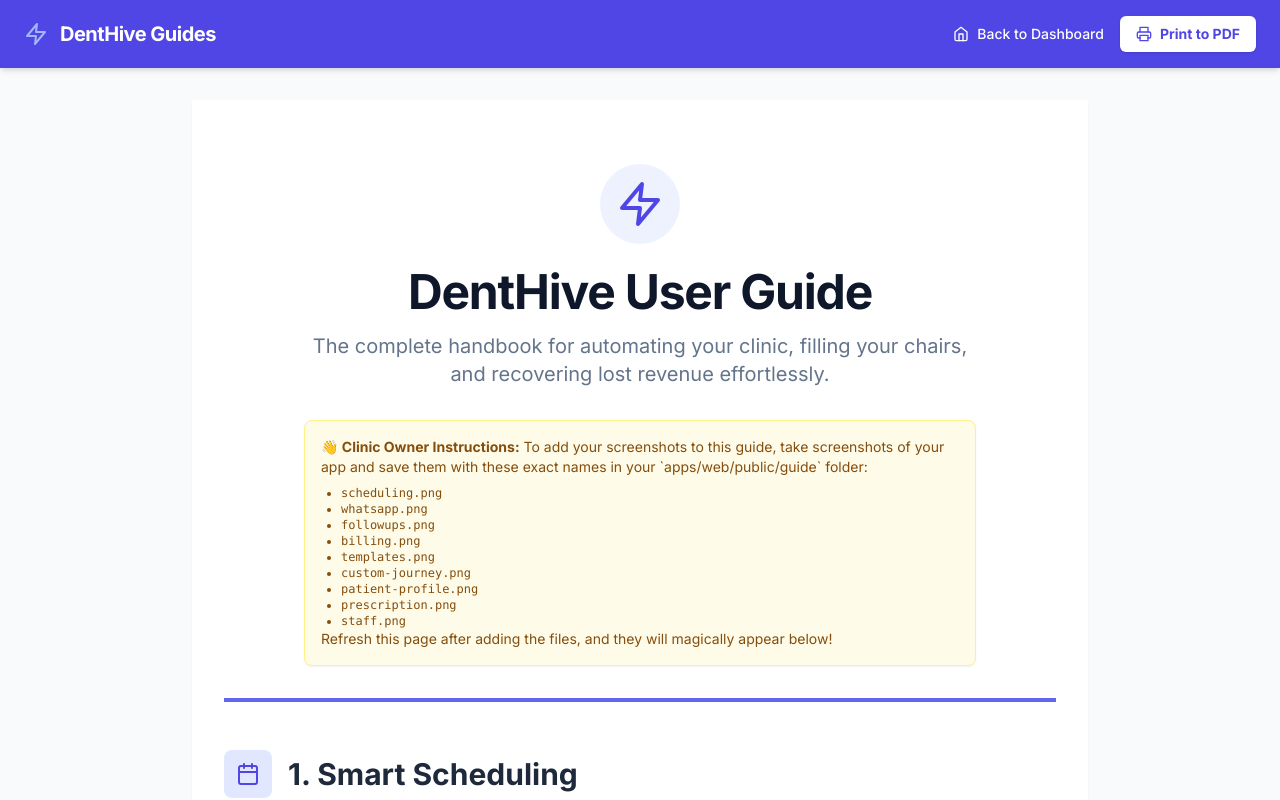
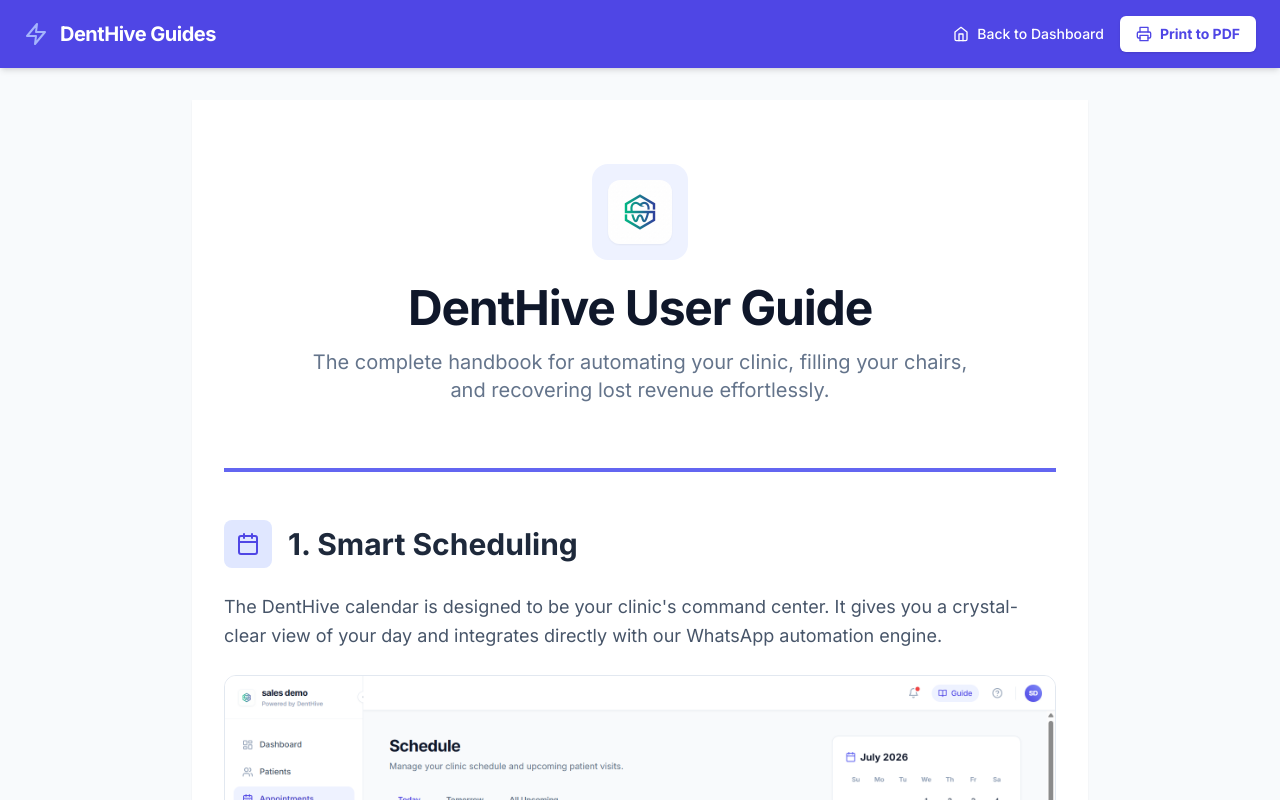
Before and after one commit to 360nishith/DentHive, a Next.js app in the folder apps/web/: page /guide in a window 1280 px wide. Shown: the top 800 px of the page. Built offline with nearby package versions, Linux system fonts and the light colour scheme.

Commit message:
style(guide): remove instructions box and add logo

```diff
--- a/apps/web/app/guide/page.tsx
+++ b/apps/web/app/guide/page.tsx
@@ -30,29 +30,13 @@
       <main className="max-w-4xl mx-auto p-8 print:p-0 bg-white shadow-sm my-8 print:my-0 print:shadow-none print:w-full">
         {/* Title Page / Header */}
         <div className="border-b-4 border-indigo-500 pb-8 mb-12 text-center pt-8">
-          <div className="inline-flex items-center justify-center p-4 bg-indigo-50 rounded-full mb-6">
-            <Zap className="w-12 h-12 text-indigo-600" />
+          <div className="inline-flex items-center justify-center p-4 bg-indigo-50 rounded-2xl mb-6">
+            <img src="/logo.png" alt="DentHive Logo" className="w-16 h-16 rounded-xl shadow-sm" onError={(e) => { e.currentTarget.style.display = 'none'; }} />
           </div>
           <h1 className="text-5xl font-extrabold text-slate-900 mb-4 tracking-tight">DentHive User Guide</h1>
           <p className="text-xl text-slate-500 max-w-2xl mx-auto mb-8">
             The complete handbook for automating your clinic, filling your chairs, and recovering lost revenue effortlessly.
           </p>
-
-          <div className="bg-yellow-50 border border-yellow-200 text-yellow-800 p-4 rounded-lg text-left text-sm max-w-2xl mx-auto print:hidden shadow-sm">
-            <strong>👋 Clinic Owner Instructions:</strong> To add your screenshots to this guide, take screenshots of your app and save them with these exact names in your `apps/web/public/guide` folder:
-            <ul className="list-disc pl-5 mt-2 font-mono text-xs">
-              <li>scheduling.png</li>
-              <li>whatsapp.png</li>
-              <li>followups.png</li>
-              <li>billing.png</li>
-              <li>templates.png</li>
-              <li>custom-journey.png</li>
-              <li>patient-profile.png</li>
-              <li>prescription.png</li>
-              <li>staff.png</li>
-            </ul>
-            Refresh this page after adding the files, and they will magically appear below!
-          </div>
         </div>
 
         <section className="mb-16 print:break-inside-avoid">
```
Also changed, not shown: 1 other file (tests, documents, lock files or other folders).
